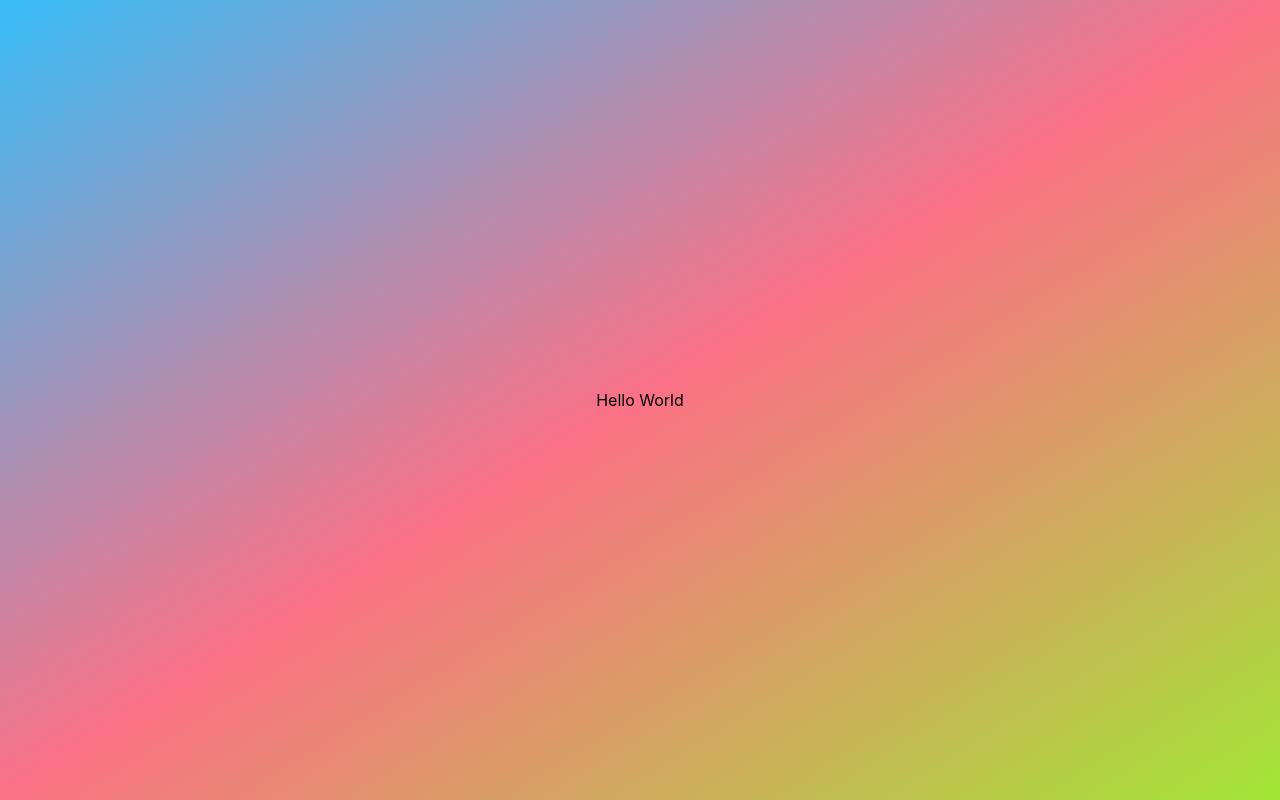
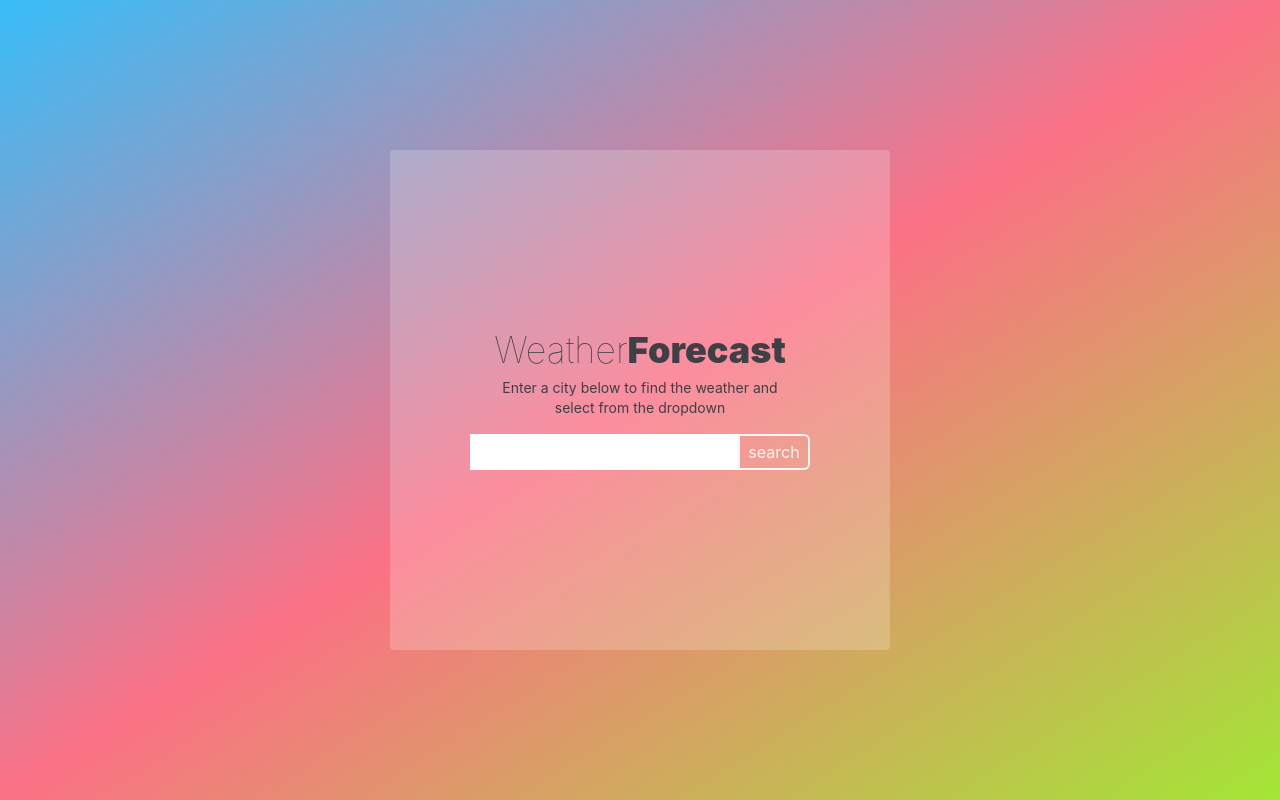
Before and after one commit to cenaice/Weather-App-reactjs, a React (Create React App) app in the folder weather-app/: page / in a window 1280 px wide. Built offline with nearby package versions, Linux system fonts and the light colour scheme.

Commit message:
Finished Search Component

```diff
--- a/weather-app/public/index.html
+++ b/weather-app/public/index.html
@@ -24,7 +24,9 @@
       work correctly both with client-side routing and a non-root public URL.
       Learn how to configure a non-root public URL by running `npm run build`.
     -->
-    <title>React App</title>
+
+    <title>Weather App</title>
+
   </head>
   <body>
     <noscript>You need to enable JavaScript to run this app.</noscript>
--- a/weather-app/src/App.tsx
+++ b/weather-app/src/App.tsx
@@ -1,11 +1,23 @@
-import React from "react";
-import logo from "./logo.svg";
 import "./App.css";
+import Search from "./components/Search";
+import useForecast from './hooks/useForecast'
 
-const App = () => {
+const App: () => JSX.Element = () => {
+  const { term, options, weather, onInputChange, onOptionSelect, onSubmit } = useForecast();
+
   return (
     <main className="flex justify-center items-center bg-gradient-to-br from-sky-400 via-rose-400 to-lime-400 h-[100vh] w-full">
-      Hello World
+      {weather ? (
+        "We have a forecast"
+      ) : (
+        <Search
+          term={term}
+          options={options}
+          onInputChange={onInputChange}
+          onOptionSelect={onOptionSelect}
+          onSubmit={onSubmit}
+        />
+      )}
     </main>
   );
 };
--- /dev/null
+++ b/weather-app/src/components/Search.tsx
@@ -0,0 +1,59 @@
+import { ChangeEvent } from "react";
+import { optionType } from "./../types/";
+
+type Props = {
+  term: string;
+  options: [];
+  onInputChange: (e: ChangeEvent<HTMLInputElement>) => void;
+  onOptionSelect: (option: optionType) => void;
+  onSubmit: () => void;
+};
+
+const Search = ({
+  term,
+  options,
+  onInputChange,
+  onOptionSelect,
+  onSubmit,
+}: Props): JSX.Element => {
+  return (
+    <main className="flex justify-center items-center bg-gradient-to-br from-sky-400 via-rose-400 to-lime-400 h-[100vh] w-full">
+      <section className="w-full md:max-w-[500px] p-4 flex flex-col text-center items-center justify-center md:px-10 lg:p-24 h-full lg:h-[500px] bg-white bg-opacity-20 backdrop-blur-1g drop-shadow-1g rounded drop-shadow-1g text-zinc-700">
+        <h1 className="text-4xl font-thin">
+          Weather<span className="font-black">Forecast</span>
+        </h1>
+        <p className="text-sm mt-2">
+          Enter a city below to find the weather and select from the dropdown
+        </p>
+        <div className="relative flex mt-10 md:mt-4">
+          <input
+            type="text"
+            value={term}
+            onChange={onInputChange}
+            className="px-2 py-1 rounded-1-md border-2 border-white"
+          />
+          <ul className="absolute top-9 bg-white ml-1 rounded-b-md">
+            {options.map((option: optionType, index: number) => (
+              <li key={option.name + "-" + index}>
+                <button
+                  className="text-left text-sm w-full hover:bg-zinc-700 hover:text-white px-2 py-1 cursor-pointer"
+                  onClick={() => onOptionSelect(option)}
+                >
+                  {option.name}, {option.state}, {option.country}
+                </button>
+              </li>
+            ))}
+          </ul>
+          <button
+            className="rounded-r-md border-2 border-zinc-100 hover:border-zinc-500 hover:text-zinc-500 text-zinc-100 px-2 py-1 cursor-pointer"
+            onClick={onSubmit}
+          >
+            search
+          </button>
+        </div>
+      </section>
+    </main>
+  );
+};
+
+export default Search;
--- /dev/null
+++ b/weather-app/src/hooks/useForecast.ts
@@ -0,0 +1,75 @@
+import { useState, useEffect, ChangeEvent } from "react";
+import { optionType } from "../types";
+
+const useForecast = () => {
+  // API Key
+  const WEATHER_APP_API_KEY: string = "d900013bf0ee0780570601cb2da28e46";
+  // Search Input Terms
+  const [term, setTerm] = useState<string>("");
+  // Dropdown box options
+  const [options, setOptions] = useState<[]>([]);
+  // Clear and Store drowndown box data
+  const [city, setCity] = useState<optionType | null>(null);
+  // Clicking drop down menu options and grabbing data
+  const [weather, weatherData] = useState<null>(null);
+
+  // Using input information for Geocoding API to find location
+  // Geocoding API
+  const getSearchOptions = (value: string) => {
+    fetch(
+      `http://api.openweathermap.org/geo/1.0/direct?q=${value}&limit=5&appid=${WEATHER_APP_API_KEY}`
+    )
+      // Grabs data using .then()
+
+      .then((res) => res.json())
+      .then((data) => setOptions(data));
+  };
+
+  const onInputChange = (e: ChangeEvent<HTMLInputElement>) => {
+    const value = e.target.value.trim();
+    // Display inputted text on input box
+    setTerm(value);
+
+    if (value === "") return;
+
+    getSearchOptions(value);
+  };
+
+  const onOptionSelect = (option: optionType) => {
+    setCity(option);
+  };
+
+  // Grab weather data after submitting
+  const getWeatherData = (city: optionType) => {
+    fetch(
+      `https://api.openweathermap.org/data/2.5/weather?lat=${city.lat}&lon=${city.lon}&units=imperial&appid=${WEATHER_APP_API_KEY}`
+    )
+      .then((res) => res.json())
+      .then((data) => weatherData(data));
+  };
+
+  const onSubmit = () => {
+    if (!city) return;
+
+    getWeatherData(city);
+  };
+
+  // Empty our setOptions drop down after clicking which city we want
+  useEffect(() => {
+    if (city) {
+      setTerm(`${city.name}, ${city.state} ${city.country}`);
+      setOptions([]);
+    }
+  }, [city]);
+
+  return {
+    term,
+    options,
+    weather,
+    onInputChange,
+    onOptionSelect,
+    onSubmit,
+  };
+};
+
+export default useForecast;
--- /dev/null
+++ b/weather-app/src/types/index.ts
@@ -0,0 +1,7 @@
+export type optionType = {
+    name: string;
+    country: string;
+    state: string,
+    lat: number,
+    lon: number,
+}
```
Also changed, not shown: 1 other file (tests, documents, lock files or other folders).
